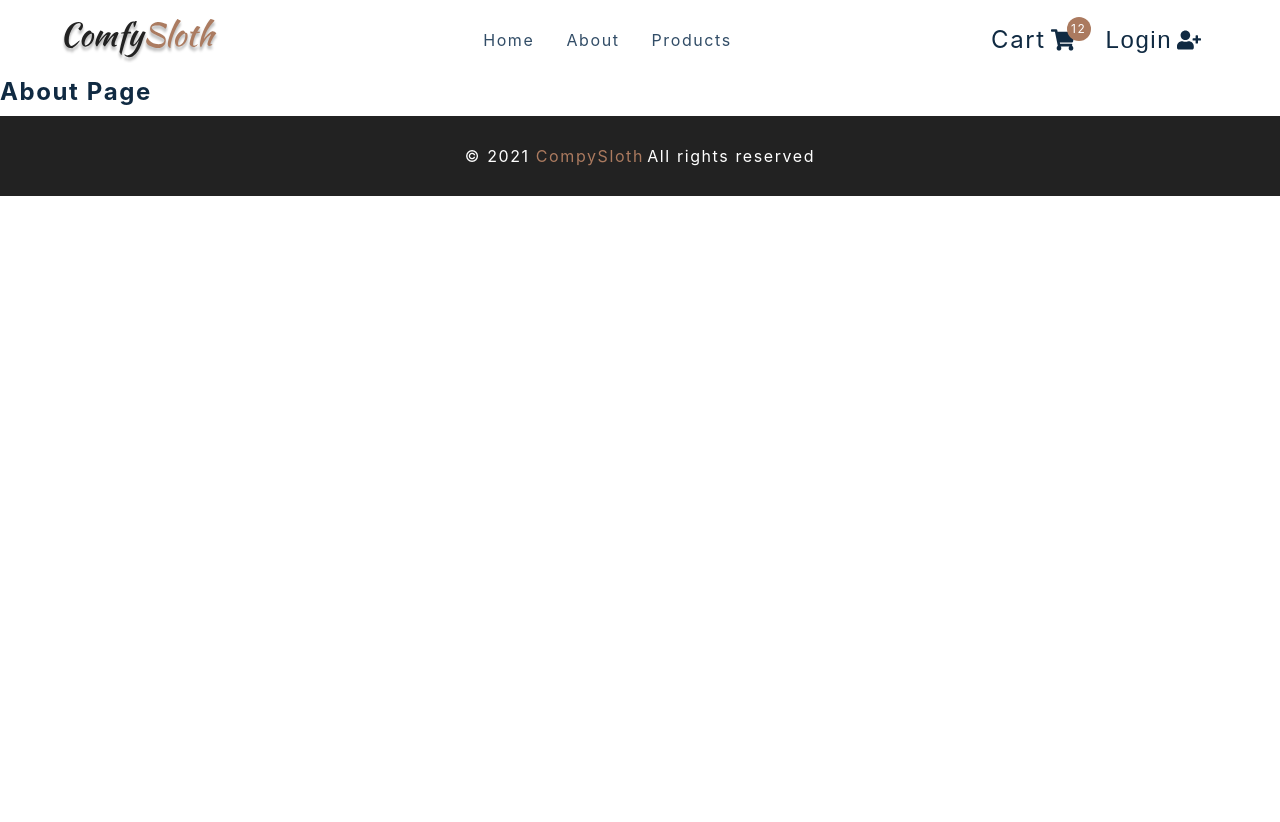
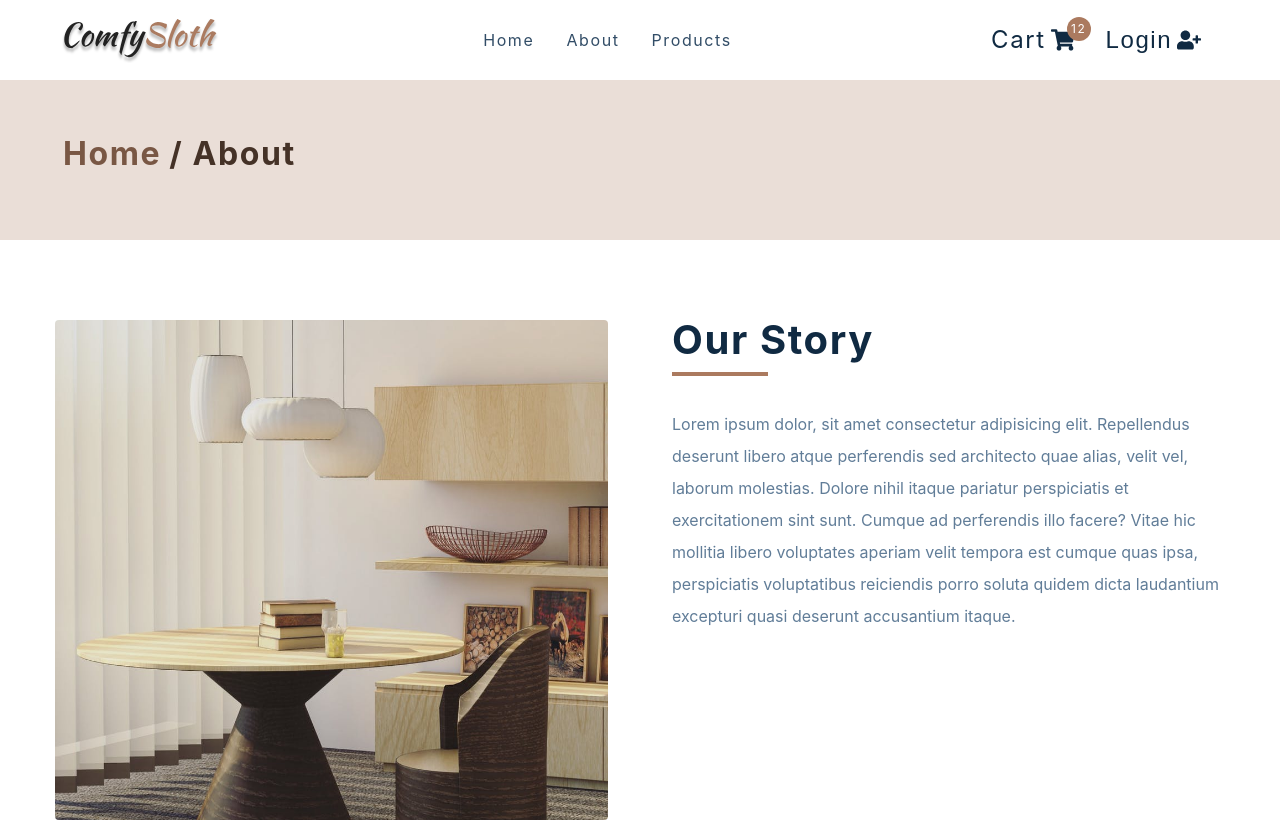
Before and after one commit to ADmtr2001/React-2-ECommerce, a React (Create React App) app: page /about in a window 1280 px wide. Shown: the top 822 px of the page. Before the commit the page ends 800 px from the top, so only its background shows below. Built offline with nearby package versions, Linux system fonts and the light colour scheme; the HTML template or start-up script is replaced by a standard one.

Commit message:
add AboutPage rendering

```diff
--- a/src/components/PageHero.js
+++ b/src/components/PageHero.js
@@ -1,9 +1,17 @@
-import React from 'react'
-import styled from 'styled-components'
-import { Link } from 'react-router-dom'
-const PageHero = () => {
-  return <h4>page hero</h4>
-}
+import React from "react";
+import styled from "styled-components";
+import { Link } from "react-router-dom";
+const PageHero = ({ title }) => {
+  return (
+    <Wrapper>
+      <div className='section-center'>
+        <h3>
+          <Link to='/'>Home</Link>/ {title}
+        </h3>
+      </div>
+    </Wrapper>
+  );
+};
 
 const Wrapper = styled.section`
   background: var(--clr-primary-10);
@@ -21,6 +29,6 @@
   a:hover {
     color: var(--clr-primary-1);
   }
-`
+`;
 
-export default PageHero
+export default PageHero;
--- a/src/pages/AboutPage.js
+++ b/src/pages/AboutPage.js
@@ -1,11 +1,34 @@
-import React from 'react'
-import styled from 'styled-components'
-import { PageHero } from '../components'
-import aboutImg from '../assets/hero-bcg.jpeg'
+import React from "react";
+import styled from "styled-components";
+import { PageHero } from "../components";
+import aboutImg from "../assets/hero-bcg.jpeg";
 
 const AboutPage = () => {
-  return <h4>about page</h4>
-}
+  return (
+    <main>
+      <PageHero title='about' />
+      <Wrapper className='page section section-center'>
+        <img src={aboutImg} alt='nice desk' />
+        <article>
+          <div className='title'>
+            <h2>our story</h2>
+            <div className='underline'></div>
+          </div>
+          <p>
+            Lorem ipsum dolor, sit amet consectetur adipisicing elit.
+            Repellendus deserunt libero atque perferendis sed architecto quae
+            alias, velit vel, laborum molestias. Dolore nihil itaque pariatur
+            perspiciatis et exercitationem sint sunt. Cumque ad perferendis illo
+            facere? Vitae hic mollitia libero voluptates aperiam velit tempora
+            est cumque quas ipsa, perspiciatis voluptatibus reiciendis porro
+            soluta quidem dicta laudantium excepturi quasi deserunt accusantium
+            itaque.
+          </p>
+        </article>
+      </Wrapper>
+    </main>
+  );
+};
 
 const Wrapper = styled.section`
   display: grid;
@@ -33,5 +56,5 @@
   @media (min-width: 992px) {
     grid-template-columns: 1fr 1fr;
   }
-`
-export default AboutPage
+`;
+export default AboutPage;
--- a/src/pages/CheckoutPage.js
+++ b/src/pages/CheckoutPage.js
@@ -1,12 +1,19 @@
-import React from 'react'
-import styled from 'styled-components'
-import { PageHero, StripeCheckout } from '../components'
+import React from "react";
+import styled from "styled-components";
+import { PageHero, StripeCheckout } from "../components";
 // extra imports
-import { useCartContext } from '../context/cart_context'
-import { Link } from 'react-router-dom'
+import { useCartContext } from "../context/cart_context";
+import { Link } from "react-router-dom";
 
 const CheckoutPage = () => {
-  return <h4>checkout page</h4>
-}
-const Wrapper = styled.div``
-export default CheckoutPage
+  return (
+    <main>
+      <PageHero title='checkout' />
+      <Wrapper className='page'>
+        <h1>Checkout here</h1>
+      </Wrapper>
+    </main>
+  );
+};
+const Wrapper = styled.div``;
+export default CheckoutPage;
```
